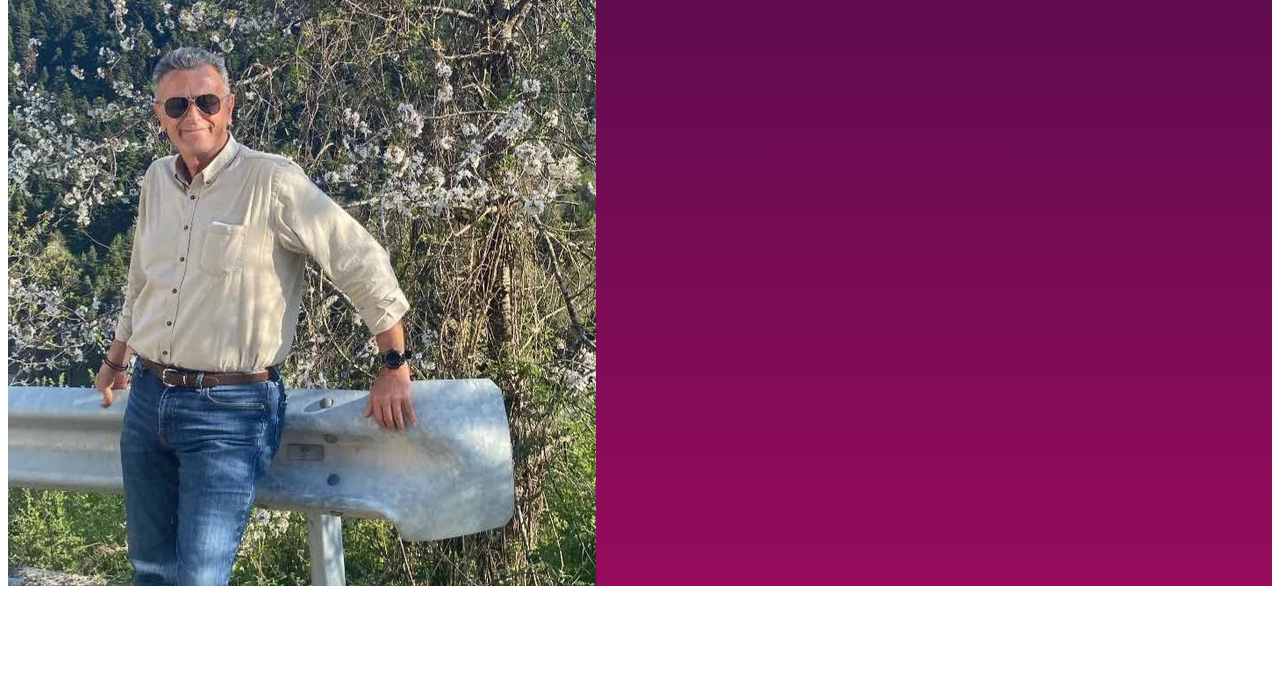
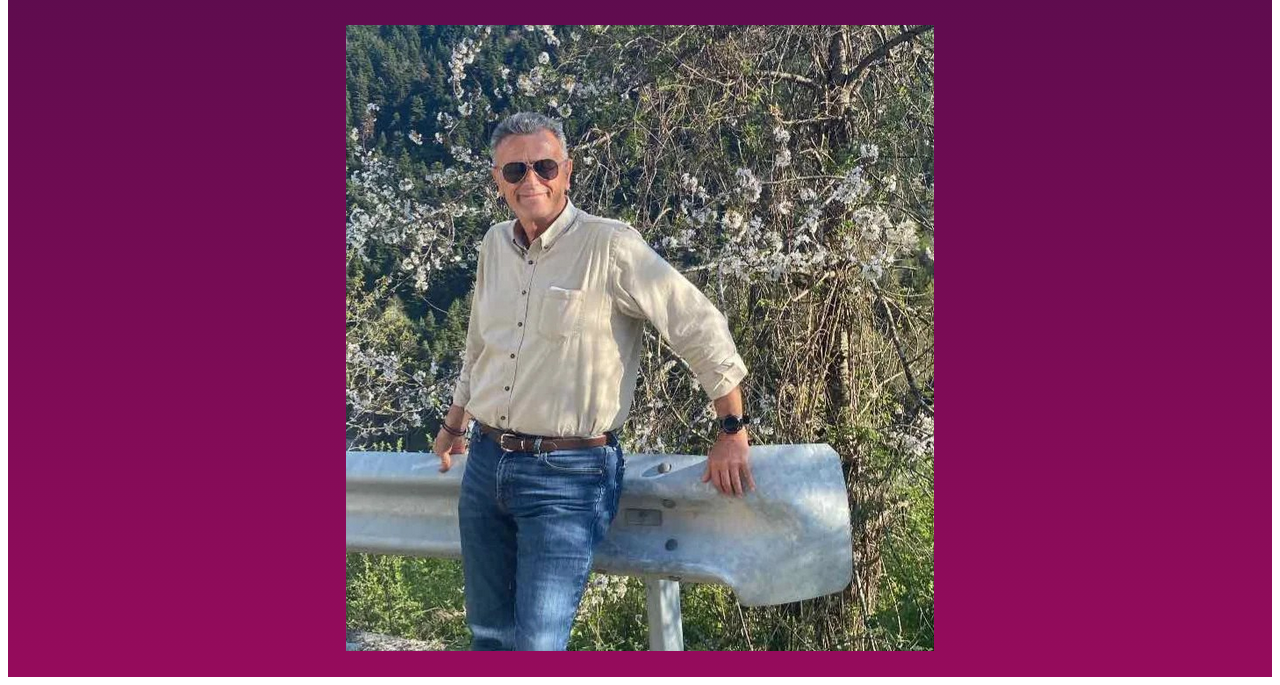
Before and after one commit to ioannistzintzer/ioannistzintzer.github.io, a plain HTML site: page ylh/algebra/index.html in a window 1280 px wide. Shown: the part 133-818 px from the top of the page. Drawn offline with Linux system fonts and the light colour scheme.

Commit message:
Update index.html

```diff
--- a/ylh/algebra/index.html
+++ b/ylh/algebra/index.html
@@ -1,12 +1,15 @@
 <style>
   div{
   background-image:linear-gradient(0deg, #960b5c, #550c4c);
+    padding:2%;
      }
   p{font-family:arial;
   font-size:250%;
   color:white;}
 </style>
 <div>
+  <center>
   <p>Ethniko mitroo pederaston</p>
   <img src = "gouleakis.png">
+  </center>
 </div>
```
